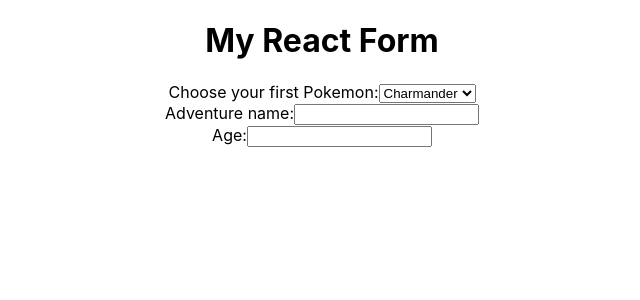
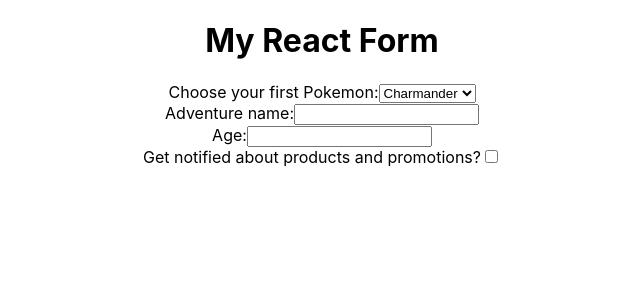
Before and after one commit to juliocamposmota/trybe-exercises, a React (Create React App) app in the folder exercises/bloco_12/my-react-form/: page / in a window 1280 px wide. Shown: the top 300 px of the page, without its empty margins (318-958 px from the left). Built offline with nearby package versions, Linux system fonts and the light colour scheme.

Commit message:
Exercicio de fixacao 4 - Adicionado checkbox

```diff
--- a/exercises/bloco_12/my-react-form/public/index.html
+++ b/exercises/bloco_12/my-react-form/public/index.html
@@ -2,7 +2,7 @@
 <html lang="en">
   <head>
     <meta charset="utf-8" />
-    <link rel="icon" href="%PUBLIC_URL%/favicon.ico" />
+    <!-- <link rel="icon" href="%PUBLIC_URL%/favicon.ico" /> -->
     <meta name="viewport" content="width=device-width, initial-scale=1" />
     <meta name="theme-color" content="#000000" />
     <meta
@@ -24,7 +24,7 @@
       work correctly both with client-side routing and a non-root public URL.
       Learn how to configure a non-root public URL by running `npm run build`.
     -->
-    <title>React App</title>
+    <title>My Pokemon React Form</title>
   </head>
   <body>
     <noscript>You need to enable JavaScript to run this app.</noscript>
--- a/exercises/bloco_12/my-react-form/src/App.js
+++ b/exercises/bloco_12/my-react-form/src/App.js
@@ -9,6 +9,7 @@ class App extends Component {
       pokemonState: 'Charmander',
       nameState: '',
       ageState: 0,
+      notifyState: false,
     }
 
     this.changeHandle = this.changeHandle.bind(this);
@@ -50,6 +51,12 @@ class App extends Component {
             Age:
             <input type="number" name="ageState" onChange={this.changeHandle} />
           </label>
+
+          <label>
+            Get notified about products and promotions?
+
+            <input type="checkbox" name="notifyState" onChange={this.changeHandle} />
+          </label>
         </form>
       </div>
     );
```
